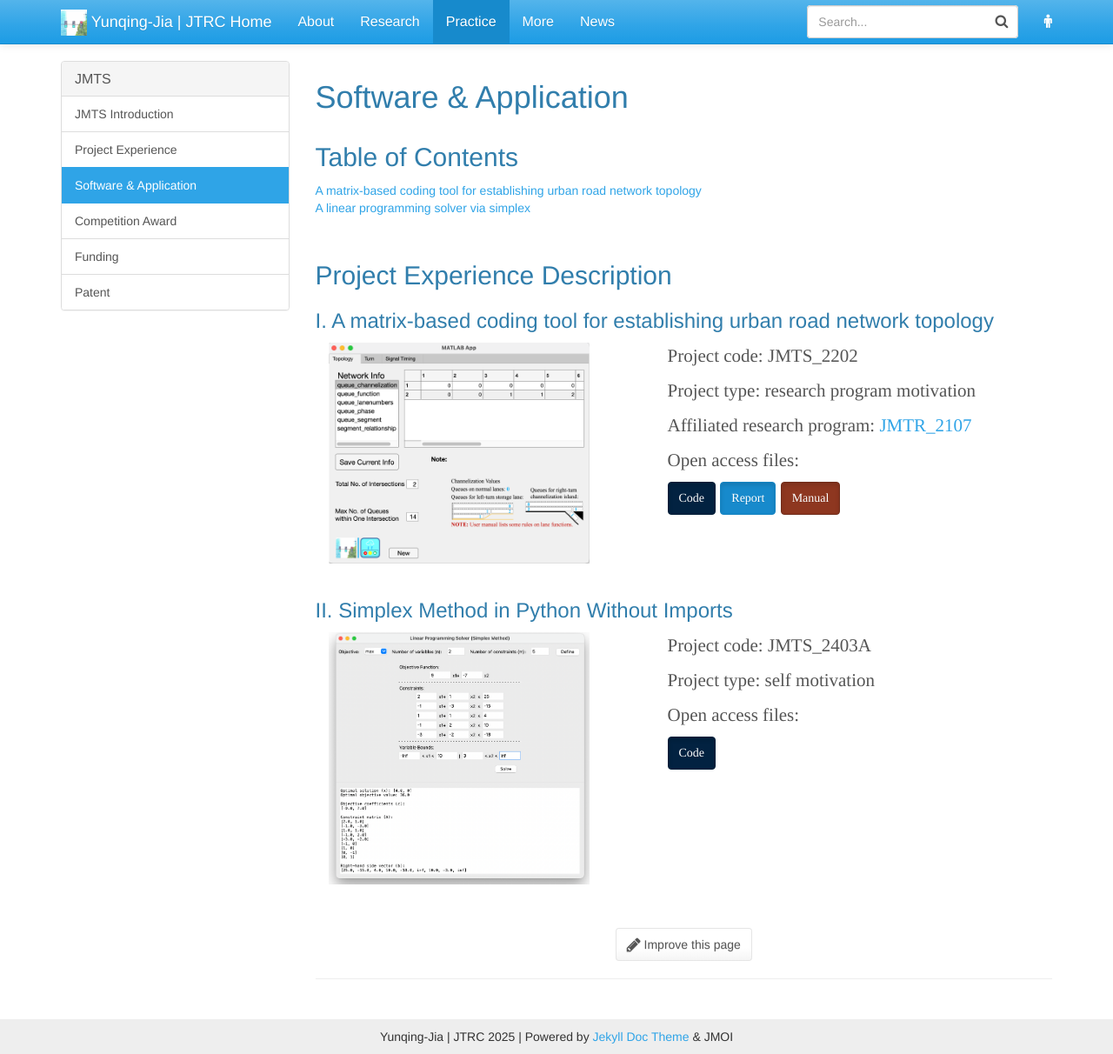
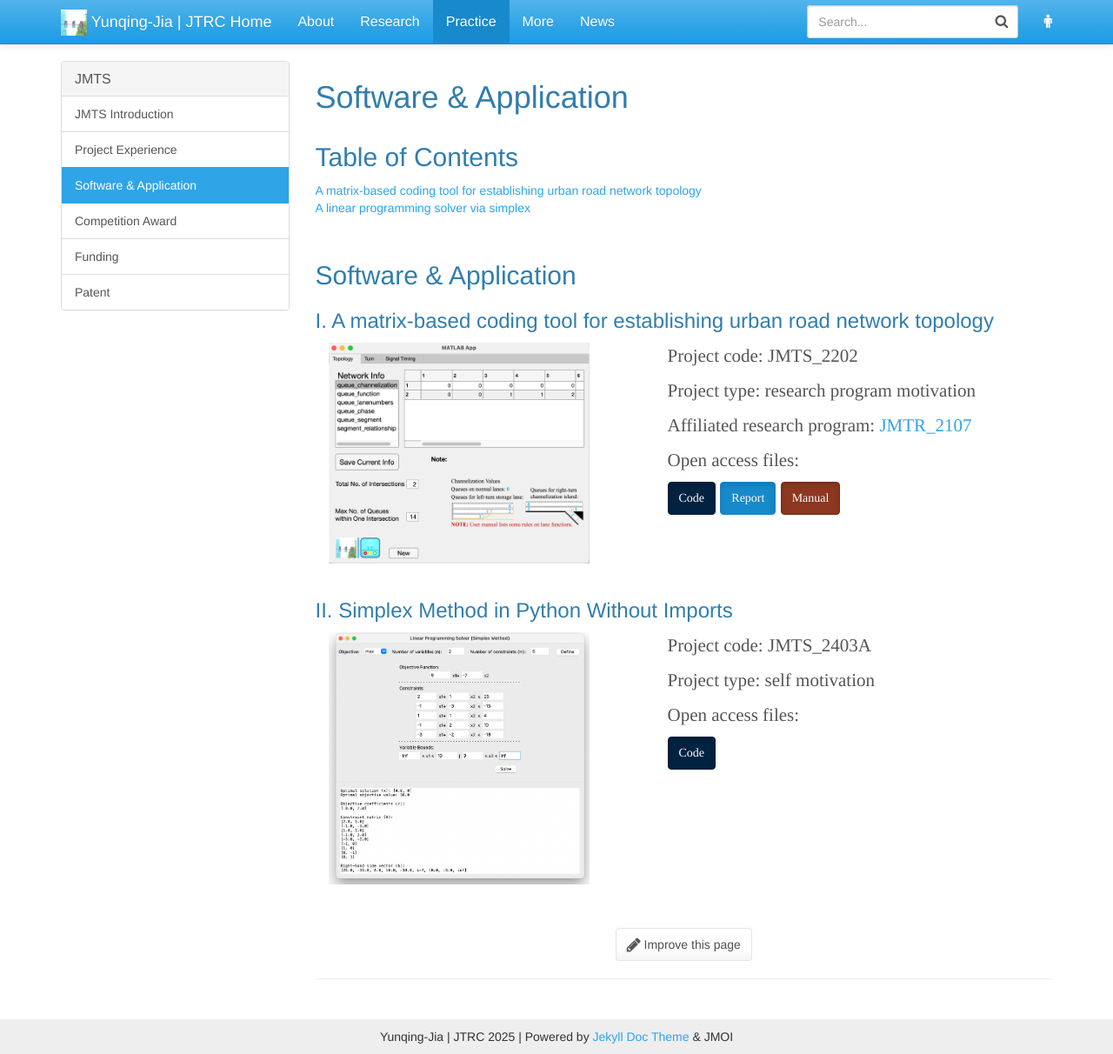
Before and after one commit to Yunqing-Jia/JTRC, a Jekyll site: the page built from _jmts/software.md, in a window 1280 px wide and 1212 px high. Shown: the whole window at 87% size. Built offline with Jekyll 4.4.1, drawn with Linux system fonts in a browser that asks for light colours.

Commit message:
Update software.md

```diff
--- a/_jmts/software.md
+++ b/_jmts/software.md
@@ -12,12 +12,12 @@
 
 ## Table of Contents
 [A matrix-based coding tool for establishing urban road network topology](#jmts_2202)
-[A linear programming solver via simplex](#jmts_2202)
+[A linear programming solver via simplex](#jmts_2403A)
 
 <a name="jmts_2202"/>
 <br>
 
-## Project Experience Description
+## Software & Application
 ### I. A matrix-based coding tool for establishing urban road network topology
 
 <div class="container">
```
